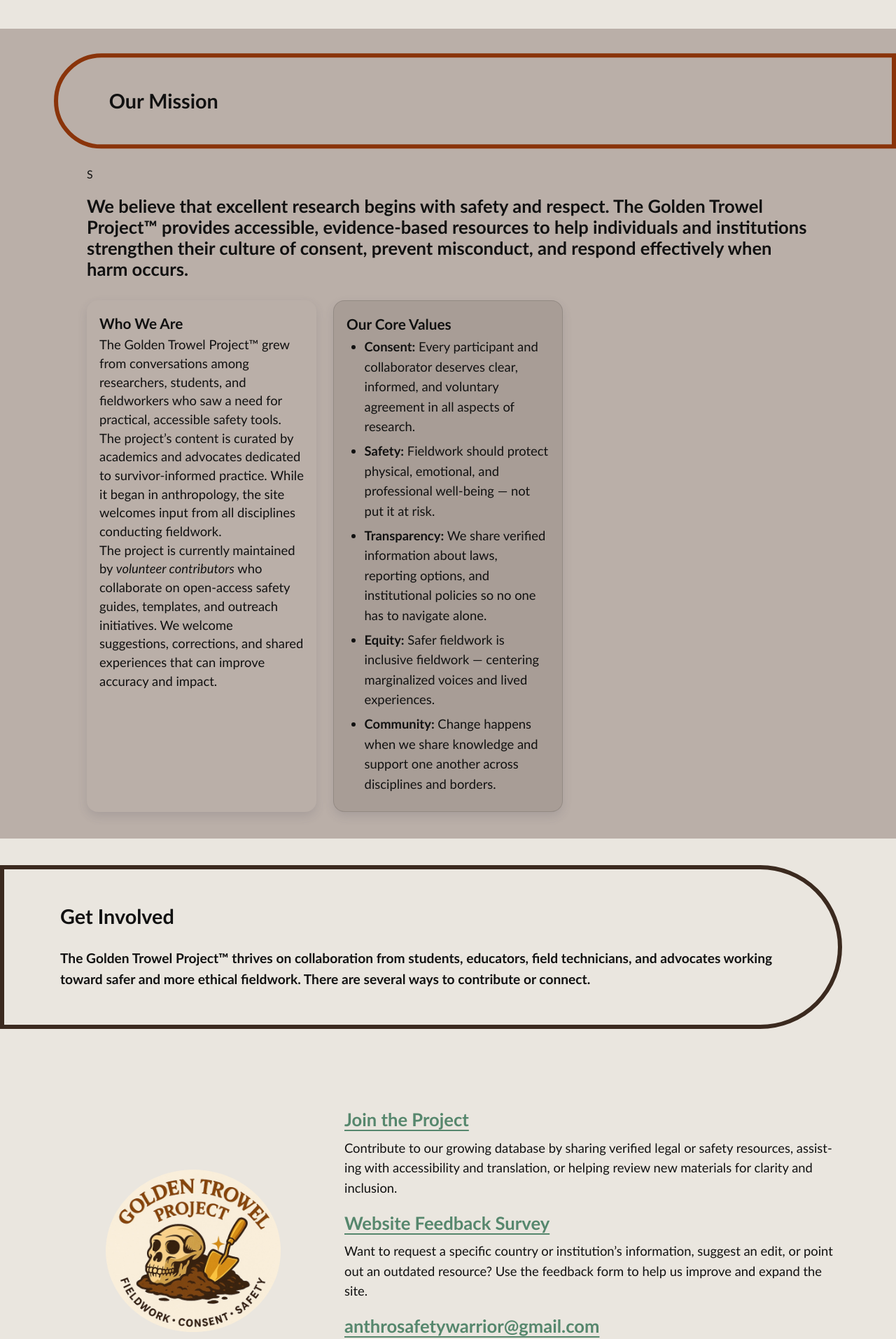
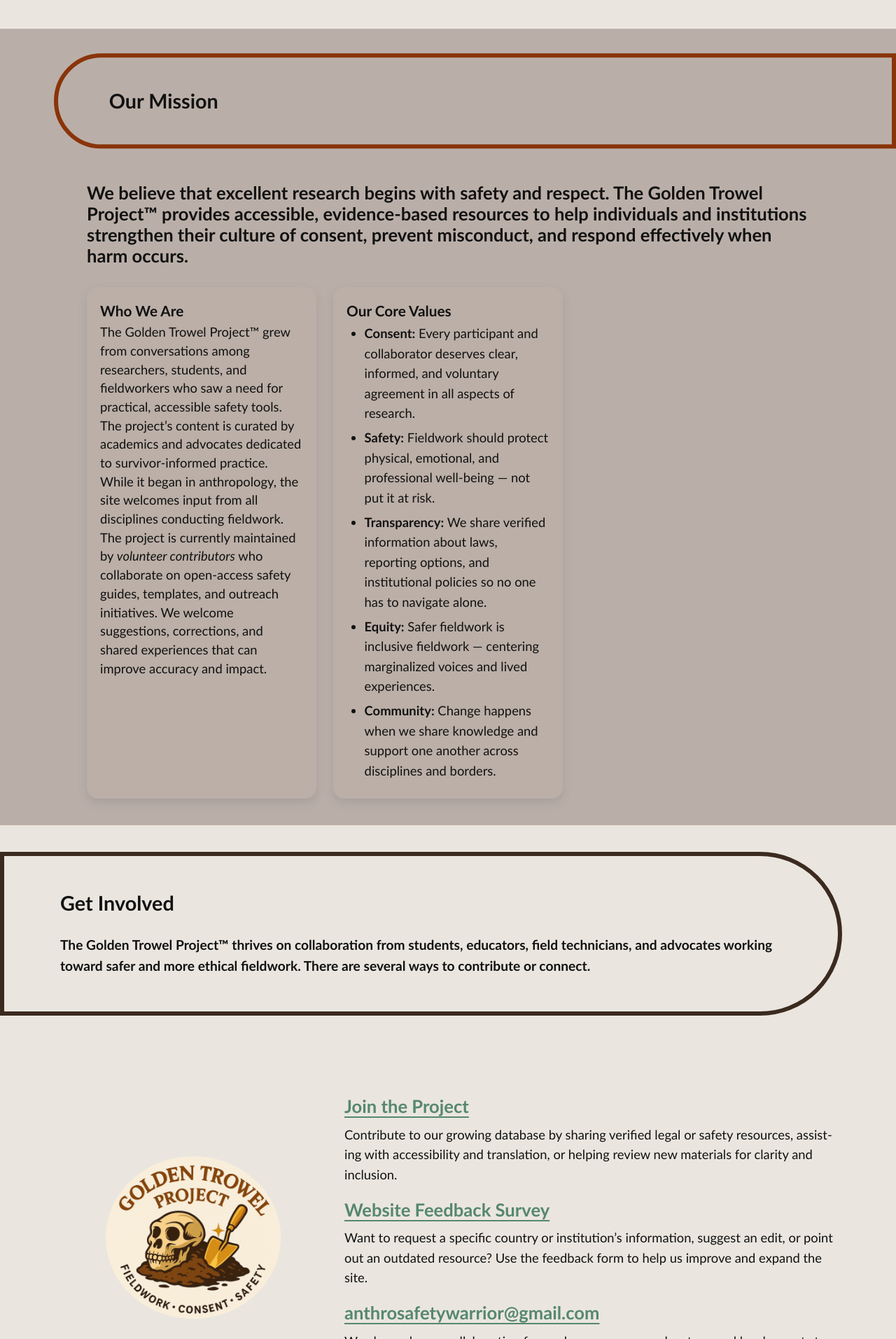
Before and after one commit to AnthroSafetyWarrior/GoldenTrowelProject, a Jekyll site: the page built from _pages/aboutus.html, in a window 1280 px wide. Shown: the part 994-2907 px from the top of the page at 70% size. Built offline with Jekyll 4.4.1, drawn with Linux system fonts in a browser that asks for light colours.

Commit message:
updating name

```diff
--- a/_layouts/default.html
+++ b/_layouts/default.html
@@ -527,9 +527,9 @@
 /* Ghost/transparent vibe (was inside the pill, but now standalone) */
 .card--glass{
   /* subtle see-through look over the page background */
-  background: color-mix(in srgb, #000 10%, transparent);
+  background: color-mix(in srgb, #baafa8 10%, transparent);
   backdrop-filter: saturate(110%) blur(2px); box-shadow:0 6px 14px rgba(68, 64, 84, .15);
-  border: 1px solid color-mix(in srgb, #000 12%, transparent);
+  border: 1px solid color-mix(in srgb, #baafa8 12%, transparent);
 }
 
 /* Titles/spacing polish */
--- a/_pages/aboutus.html
+++ b/_pages/aboutus.html
@@ -27,7 +27,7 @@
 <!-- 2) Mission & Values -->
 <section class="section">
   <h2 class="pillhead pill--orange pill--clip-right">Our Mission</h2>
-<br>S
+<br>
 <h3>We believe that excellent research begins with safety and respect.
       The Golden Trowel Project™ provides accessible, evidence-based resources
       to help individuals and institutions strengthen their culture of consent,
@@ -35,7 +35,7 @@
     </h3>
 <br>
  <div class="pill-grid">
-    <article class="card">
+    <article class="card card--glass">
       <h4><strong>Who We Are</strong></h4>
       <p>
         The Golden Trowel Project™ grew from conversations among researchers, students, and fieldworkers who saw a need for
```
